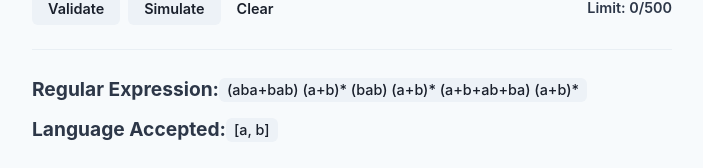
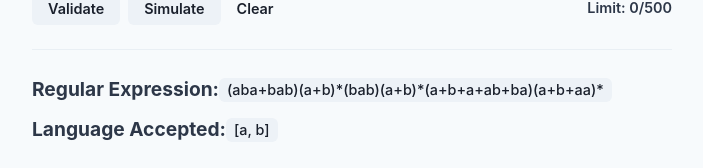
Before and after one commit to Kaezie/AutomataDFA, a Next.js app: page / in a window 1280 px wide. Shown: the part 222-390 px from the top of the page, without its empty margins (288-991 px from the left). Built offline with nearby package versions, Linux system fonts and the light colour scheme.

Commit message:
revised regex for AB

```diff
--- a/components/Main.js
+++ b/components/Main.js
@@ -6,7 +6,7 @@ import LeftBox from "./components/LeftBox";
 import RightBox from "./components/RightBox";
 
 const Main = () => {
-  const regex1 = "(aba+bab) (a+b)* (bab) (a+b)* (a+b+ab+ba) (a+b)*";
+  const regex1 = "(aba+bab)(a+b)*(bab)(a+b)*(a+b+a+ab+ba)(a+b+aa)*";
   const regex2 = "((101+111+101)+(1+0+11)) (1+0+01)* (111+000+101) (1+0)*";
 
   const [string, setString] = useState("");
```
